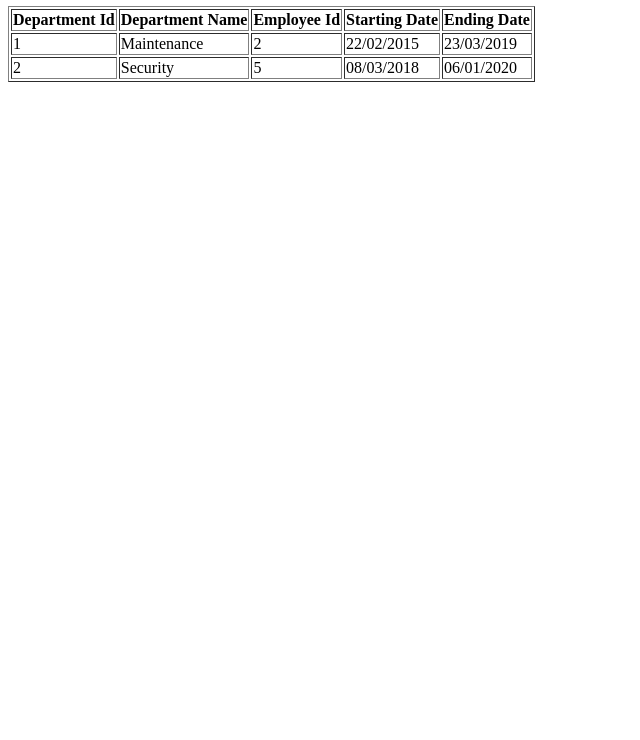
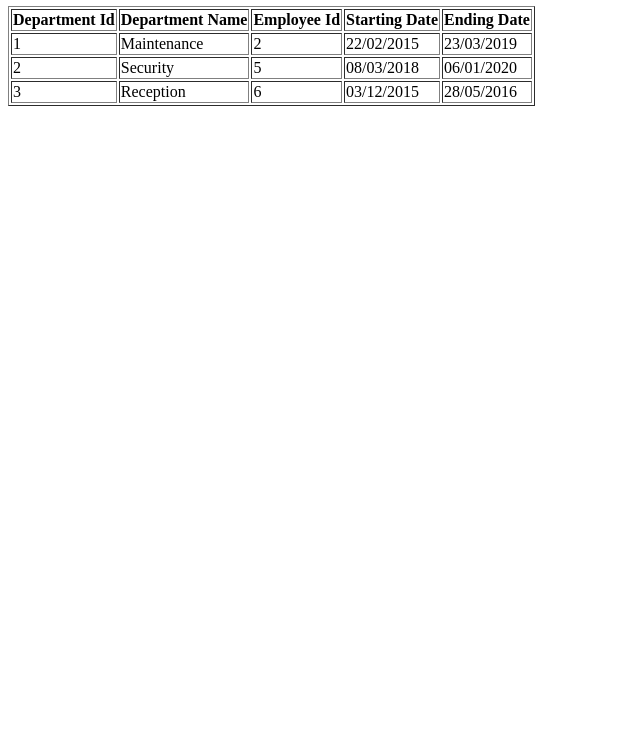
Before and after one commit to gama900310/ERD-Tables, a plain HTML site: page tables/Department.html in a window 1280 px wide. Shown: the part 60-800 px from the top of the page, without its empty margins (0-640 px from the left). Drawn offline with Linux system fonts and the light colour scheme.

Commit message:
closing table

```diff
--- a/tables/Department.html
+++ b/tables/Department.html
@@ -24,3 +24,14 @@
                 <td>5</td>
                 <td>08/03/2018</td>
                 <td>06/01/2020</td>
+            </tr>
+            <tr>
+                <td>3</td>
+                <td>Reception</td>
+                <td>6</td>
+                <td>03/12/2015</td>
+                <td>28/05/2016</td>
+            </tr>
+        </tr>
+    </table>
+    </html>
```
